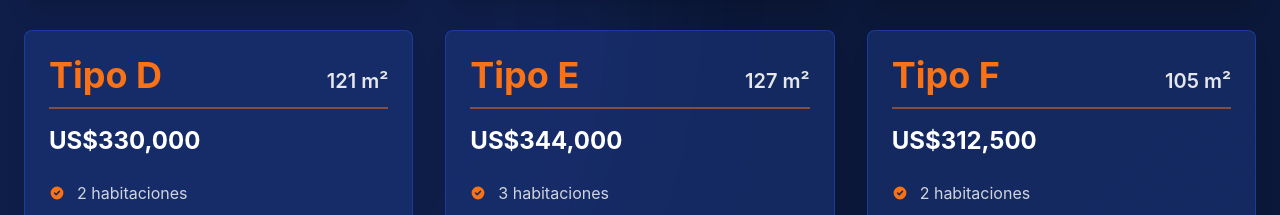
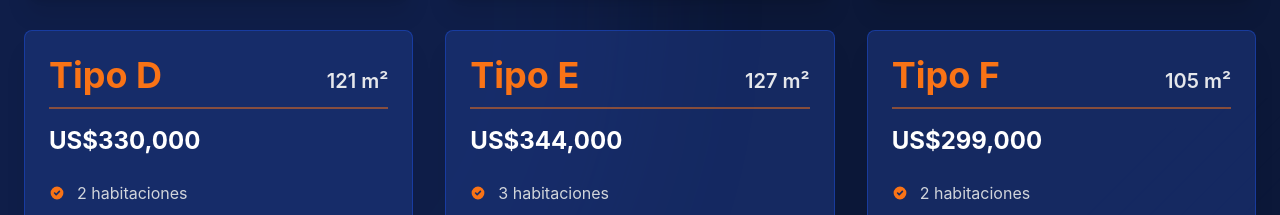
Before and after one commit to eljaguarRD/torres-apex-esperilla, a React (Vite) app: page / in a window 1280 px wide. Shown: the part 2123-2338 px from the top of the page. Built offline with nearby package versions, Linux system fonts and the light colour scheme.

Commit message:
≡ƒÆ░ Update: Tipo F price $312,500 -> $299,000

```diff
--- a/components/ApartmentTypesSection.tsx
+++ b/components/ApartmentTypesSection.tsx
@@ -77,7 +77,7 @@ const apartmentTypes: ApartmentType[] = [
   {
     type: 'F',
     size: '105 m²',
-    price: 'US$312,500',
+    price: 'US$299,000',
     features: [
       '2 habitaciones',
       '2.5 baños',
--- a/components/AvailabilityTable.tsx
+++ b/components/AvailabilityTable.tsx
@@ -21,7 +21,7 @@ const units: AvailabilityUnit[] = [
     price: "$330,000",
   },
   { unit: "E5", floor: 5, rooms: "3", area: 127, parking: 2, price: "$344,000" },
-  { unit: "F13", floor: 13, rooms: "2", area: 105, parking: 2, price: "$312,500" },
+  { unit: "F13", floor: 13, rooms: "2", area: 105, parking: 2, price: "$299,000" },
   { unit: "G5", floor: 5, rooms: "3", area: 155, parking: 2, price: "$388,000" },
 ];
 
```
